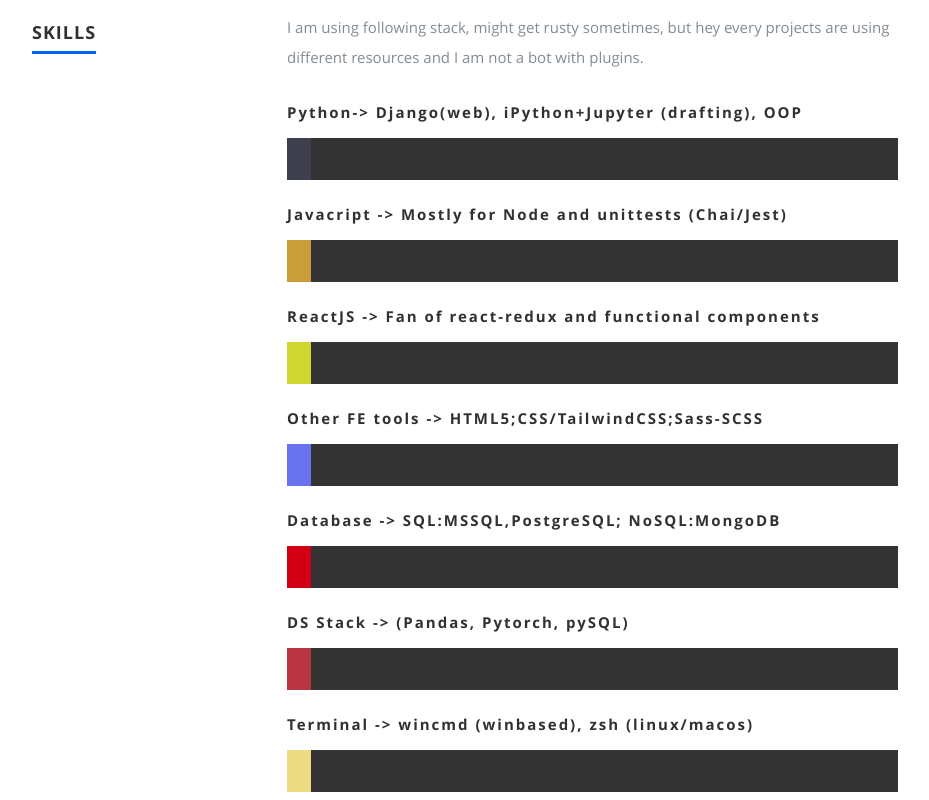
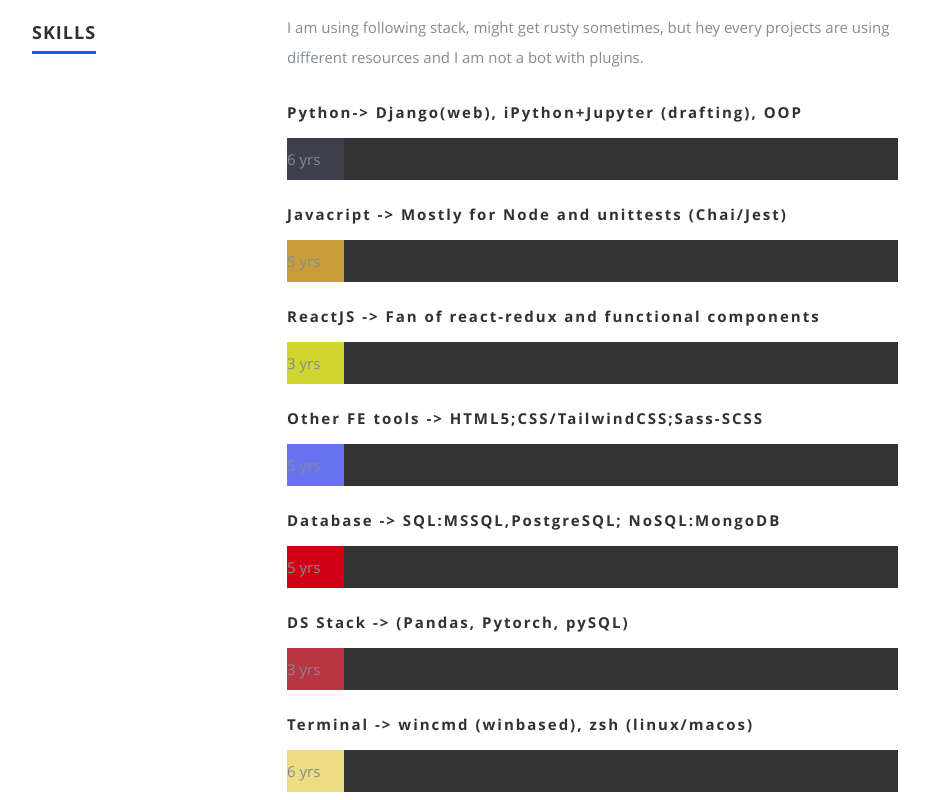
Before and after one commit to widyaageng/resumefast, a React (Create React App) app: page / in a window 1280 px wide. Shown: the part 3100-3900 px from the top of the page, without its empty margins (118-1047 px from the left). Built offline with nearby package versions, Linux system fonts and the light colour scheme.

Commit message:
Update Resume.js

```diff
--- a/src/Components/Resume.js
+++ b/src/Components/Resume.js
@@ -45,11 +45,11 @@ class Resume extends Component {
       console.log(skills.name)
       const backgroundColor = this.getRandomColor();
       const className = "bar-expand " + skills.name.toLowerCase();
-      const width = skills.level;
+      const width = skills.years;
 
       return (
         <li key={skills.name}>
-          <span style={{ width, backgroundColor }} className={className}></span>
+          <span style={{ width, backgroundColor }} className={className}>{skills.years} yrs</span>
           <em>{skills.name}</em>
         </li>
       );
```
